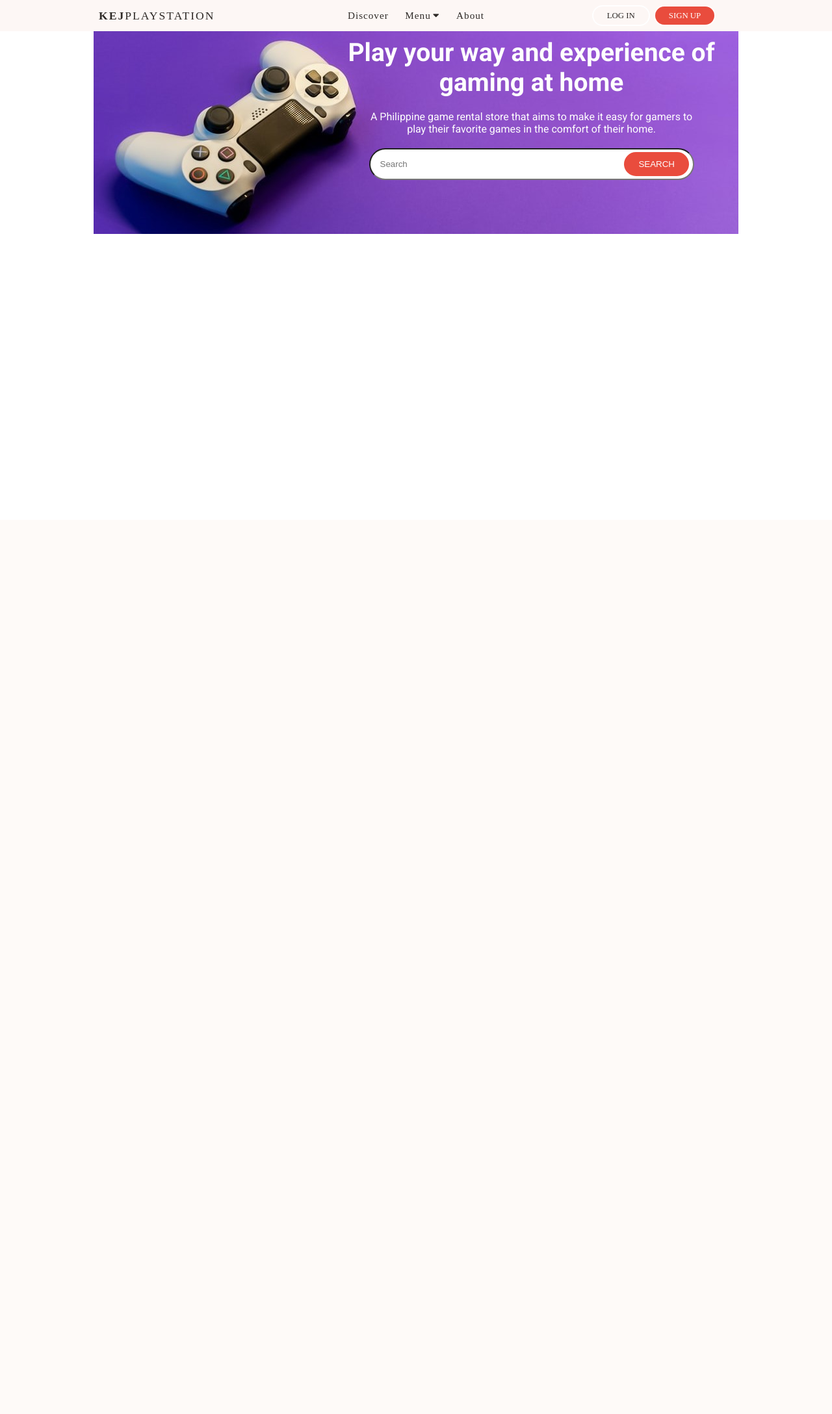
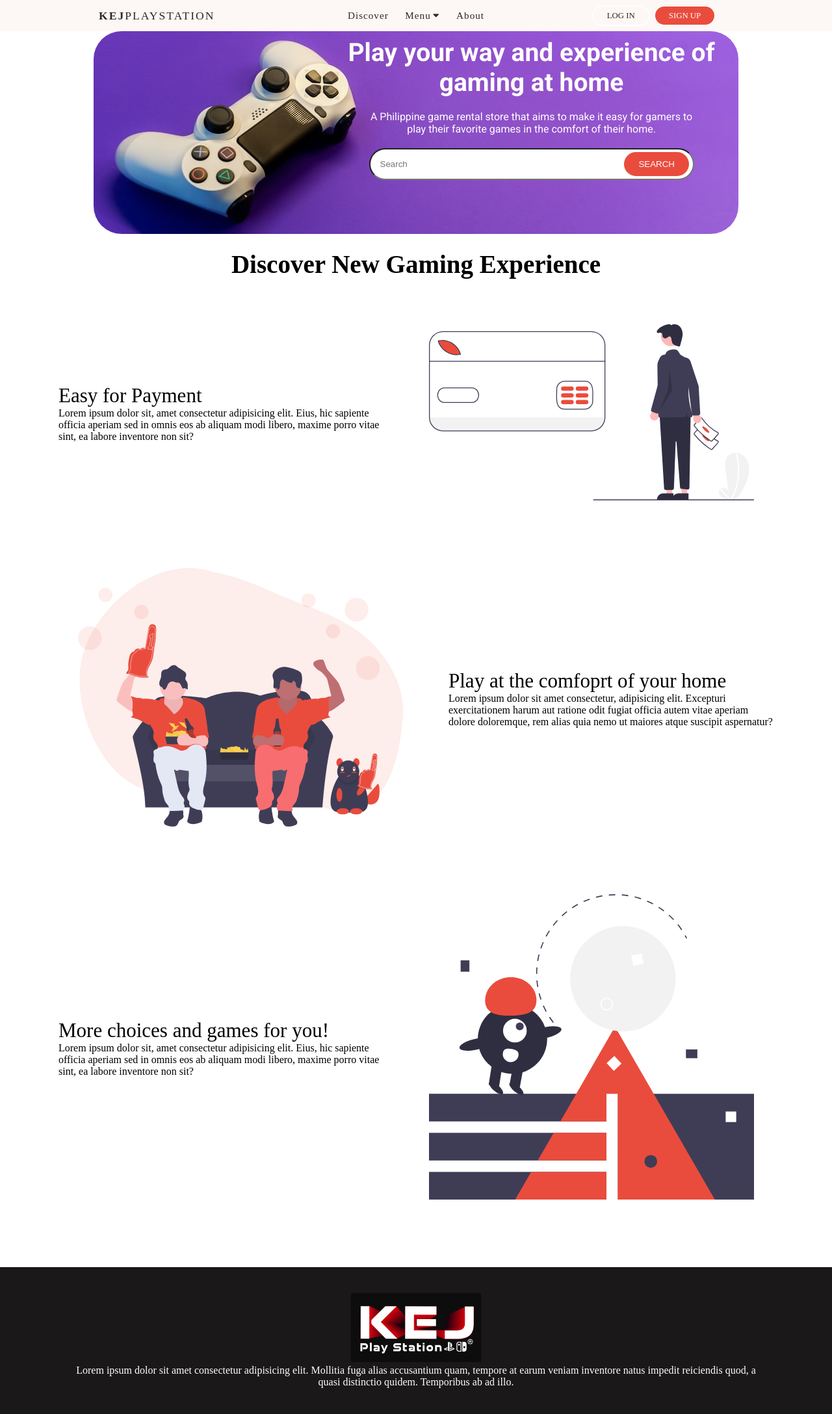
Before and after one commit to camsmy/game-rental-website, a PHP site: page / in a window 1280 px wide. Shown: the whole page at 65% size. Before the commit the page ends 360 px from the top, so only its background shows below. Run offline with PHP 8.4, Linux system fonts and the light colour scheme; some libraries are stand-ins or nearby versions.

Commit message:
home
Things to do:
- header to be fixed
- design to change/alter
- footer to add social media links
- footer group credits

```diff
--- a/assets/css/grid.css
+++ b/assets/css/grid.css
@@ -263,4 +263,13 @@
     .col-xs-12 {
       width: 100%;
     }
+    .column {
+      display: flex;
+      flex-direction: column;
+    }
+
+    .column-reverse {
+      display: flex;
+      flex-direction: column-reverse;
+    }
   }
--- a/assets/css/style.css
+++ b/assets/css/style.css
@@ -33,7 +33,25 @@
 .img-d{
   display:none;
 }
-
+.head.img-m img{
+  border-radius: 30px;
+}
+/*Footer section*/
+footer{
+  background-color: rgb(26, 24, 24);
+}
+footer .logo{
+  color:#fefefe;
+  --max-font: 30;
+  --min-font: 20;
+  font-size: var(--font);
+}
+footer img{
+  max-width: 200px;
+}
+.foot-column{
+  color:#fefefe;
+}
   @media (max-width: 575px) { /*mobile phone*/
     /*header*/
     /* section 1 styles */
--- a/assets/css/template.css
+++ b/assets/css/template.css
@@ -86,7 +86,7 @@ h2 {
   font-size: var(--font);
 }
 h3 {
-  font-weight: 700;
+  font-weight: 300;
   --max-font: 30;
   --min-font: 20;
   font-size: var(--font);
@@ -184,7 +184,6 @@ p{
 .mx-2 {
   margin: 0px 20px;
 }
-
 .mx-3 {
   margin: 0px 30px;
 }
@@ -228,3 +227,46 @@ p{
 .p-5 {
   margin: 50px 50px;
 }
+
+.py-1 {
+  margin: 10px 0px;
+}
+.py-2 {
+  margin: 20px 0px;
+}
+
+.py-3 {
+  margin: 30px 0px;
+}
+
+.py-4 {
+  margin: 40px 0px;
+}
+.py-5 {
+  margin: 50px 0px;
+}
+
+
+.px-1 {
+  margin: 0px 10px;
+}
+
+.px-2 {
+  margin: 0px 20px;
+}
+.px-3 {
+  margin: 0px 30px;
+}
+.px-4 {
+  margin: 0px 40px;
+}
+.px-5 {
+  margin: 0px 50px;
+}
+
+/* Flex directions */
+
+.row-reverse {
+  display: flex;
+  flex-direction: row-reverse;
+}
--- /dev/null
+++ b/footer.php
@@ -0,0 +1,8 @@
+<div class="container">
+    <div class="row text-align-center">
+        <div class="col-xl-12 p-4 foot-column">
+            <img src="./assets/img/logo.png" alt="">
+            <p>Lorem ipsum dolor sit amet consectetur adipisicing elit. Mollitia fuga alias accusantium quam, tempore at earum veniam inventore natus impedit reiciendis quod, a quasi distinctio quidem. Temporibus ab ad illo.</p>
+        </div>
+    </div>
+</div>
--- a/index.php
+++ b/index.php
@@ -6,51 +6,86 @@ include 'head.php';
     <?php
 include 'navigation.php';
 ?>
-    <!-- <main>
-      <section class="glass">
-          <div class="container">
-            <div class="row text-align-center m-3">
-            <h1>Play your way and experience of gaming at home</h1>
-            <p>A Philippine game store aims to make it easy for customers to play their game at home.</p>
-            </div>
-          </div>
-      </section>
-    </main>
-    <div class="circle1"></div>
-    <div class="circle2"></div> -->
     <section>
         <div class="container">
             <div class="row">
                 <div class="col-xl-12 section-1 text-align-center position-relative head">
-                    <img src="./assets/img/imghead.jpg" alt="img-header" class="img-m">
+                    <img src="./assets/img/imghead.png" alt="img-header" class="img-m">
                     <img src="./assets/img/imgm.jpg" alt="img-header" class="img-d">
                     <div class="col-xl-7 col-xs-12 position-absolute head-txt">
                         <h2>Play your way and experience of gaming at home</h2>
                         <p class="p-2">A Philippine game rental store that aims to make it easy for
                             gamers to play their favorite games in the comfort of their home.
                         </p>
-                        <!-- <form id="search-form" class="form-inline" role="form" method="post"
-                            action="//www.google.com/search" target="_blank">
-                            <div class="input-group">
-                                <input type="text" class="form-control search-form" placeholder="Search">
-                                <span class="input-group-btn">
-                                    <button type="submit" class="btn btn-primary search-btn" data-target="#search-form"
-                                        name="q">
-                                        <i class="fa fa-search">
-                                        </i>
-                                    </button>
-                                </span>
-                            </div>
-                        </form> -->
-                        <form action="search-form" role="form" method="post" action="www.google.com" target="_blank">
-                        <input type="text" class="search-form" placeholder="Search" id="search" name="search">
-                        <button type="button" class="btn-search">Search</button>
+                        <form id="search-form-head" role="form" method="post" action="www.google.com" target="_blank">
+                            <input type="text" class="search-form" placeholder="Search" id="search" name="search">
+                            <button type="button" class="btn-search">Search</button>
                         </form>
                     </div>
                 </div>
             </div>
         </div>
     </section>
+
+    <div class="container">
+        <div class="row">
+            <div class="col-xl-12 text-align-center m-2">
+                <h2>Discover New Gaming Experience</h2>
+            </div>
+        </div>
+    </div>
+
+    <section>
+        <div class="container">
+            <div class="row justify-content-center align-items-center column-reverse">
+                <div class="col-xl-2 px-2">
+                    <h3>Easy for Payment</h3>
+                    <p>Lorem ipsum dolor sit, amet consectetur adipisicing elit. Eius, hic sapiente officia aperiam sed
+                        in omnis eos ab aliquam modi libero, maxime porro vitae sint, ea labore inventore non sit?</p>
+                </div>
+                <div class="col-xl-2 m-5">
+                    <img src="./assets/img/payment.svg" alt="payment">
+                </div>
+            </div>
+        </div>
+    </section>
+
+    <section>
+        <div class="container">
+            <div class="row justify-content-center align-items-center column">
+                <div class="col-xl-12 m-5 m-5">
+                    <img src="./assets/img/playing.svg" alt="playing">
+                </div>
+                <div class="col-xl-12 px-2">
+                    <h3>Play at the comfoprt of your home</h3>
+                    <p>
+                        Lorem ipsum dolor sit amet consectetur, adipisicing elit. Excepturi exercitationem harum aut ratione odit fugiat officia autem vitae aperiam dolore doloremque, rem alias quia nemo ut maiores atque suscipit aspernatur?
+                    </p>
+                </div>
+            </div>
+        </div>
+    </section>
+
+    <section>
+        <div class="container">
+            <div class="row justify-content-center align-items-center column-reverse">
+                <div class="col-xl-2 px-2">
+                    <h3>More choices and games for you!</h3>
+                    <p>Lorem ipsum dolor sit, amet consectetur adipisicing elit. Eius, hic sapiente officia aperiam sed
+                        in omnis eos ab aliquam modi libero, maxime porro vitae sint, ea labore inventore non sit?</p>
+                </div>
+                <div class="col-xl-2 m-5">
+                    <img src="./assets/img/games.svg" alt="games">
+                </div>
+            </div>
+        </div>
+    </section>
+
+    <footer class="mt-5">
+    <?php
+include 'footer.php';
+?>
+    </footer>
 </body>
 
 </html>
```
Also changed, not shown: assets/img/Scattered-Forcefields.svg (added), assets/img/games.svg (added), assets/img/head.png (added), assets/img/imghead.png (added), assets/img/payment.svg (added), assets/img/playing.svg (added).
